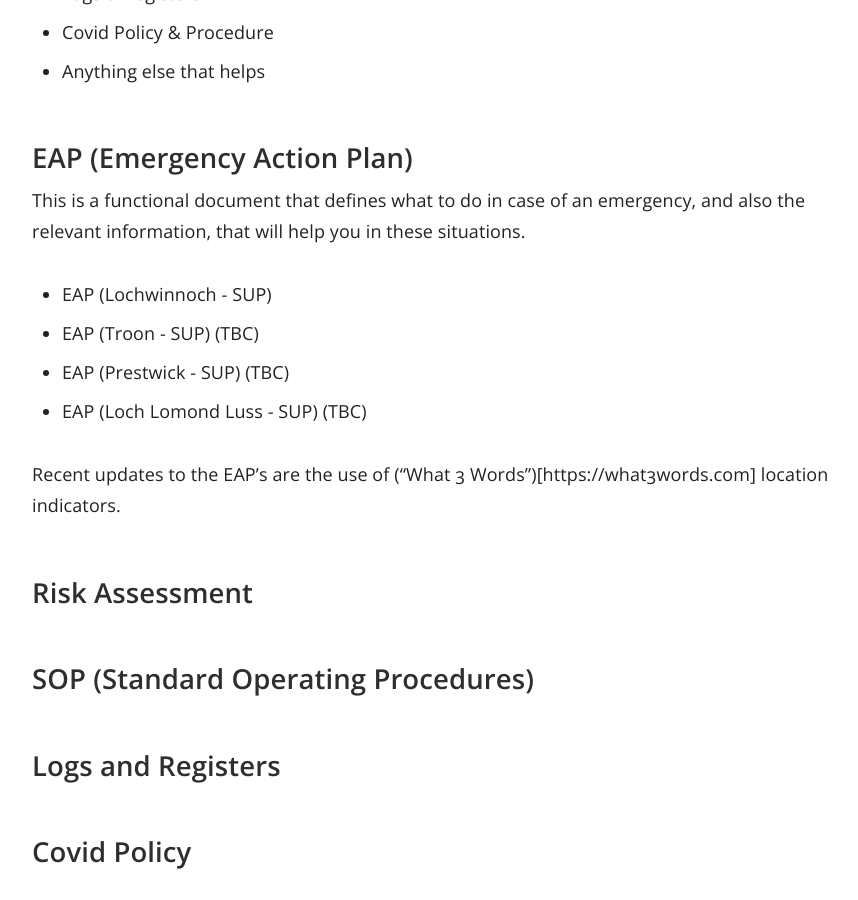
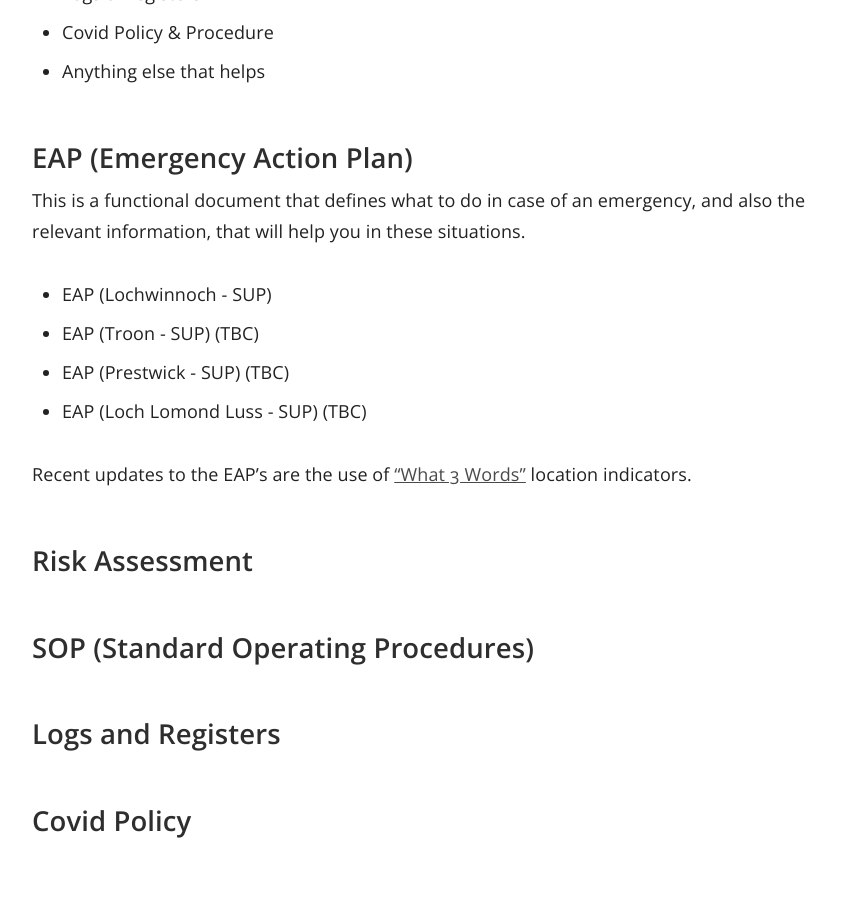
Before and after one commit to numbat70/clyde, a Jekyll site: the page built from _docs/Content/01-SUP Safety Management System.md, in a window 1280 px wide and 900 px high, scrolled down 849 px. Shown: the whole window, without its empty margins (358-1216 px from the left). Built offline with Jekyll 4.4.1, drawn with Linux system fonts in a browser that asks for light colours; after the commit the page ends 1718 px from its top, so only the background shows below that.

Commit message:
Update 01-SUP Safety Management System.md
mk

```diff
--- a/_docs/Content/01-SUP Safety Management System.md
+++ b/_docs/Content/01-SUP Safety Management System.md
@@ -30,7 +30,7 @@ This is a functional document that defines what to do in case of an emergency, a
 - EAP (Prestwick - SUP) (TBC)
 - EAP (Loch Lomond Luss - SUP) (TBC)
 
-Recent updates to the EAP's are the use of ("What 3 Words")[https://what3words.com] location indicators.
+Recent updates to the EAP's are the use of ["What 3 Words"](https://what3words.com) location indicators.
 
 
 ## Risk Assessment
```
